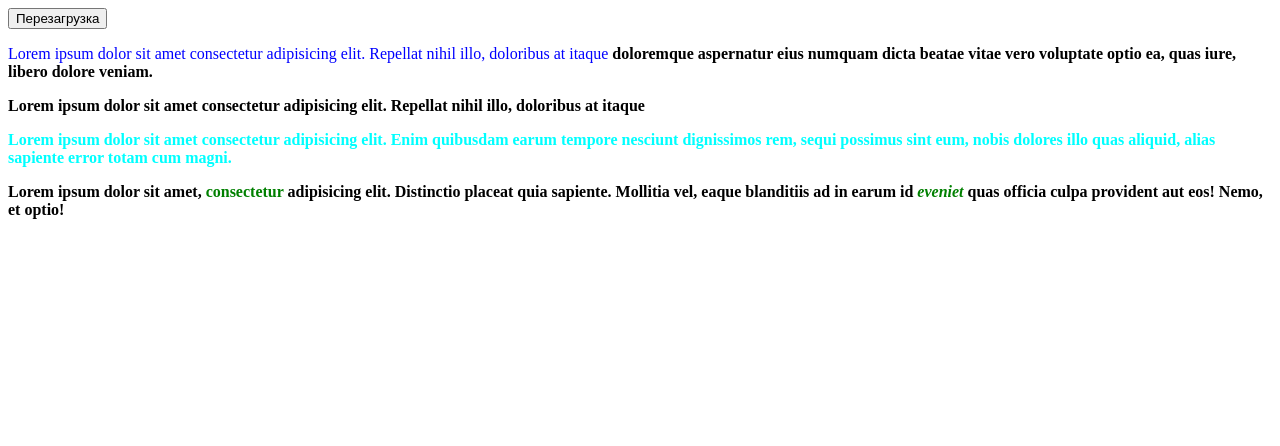
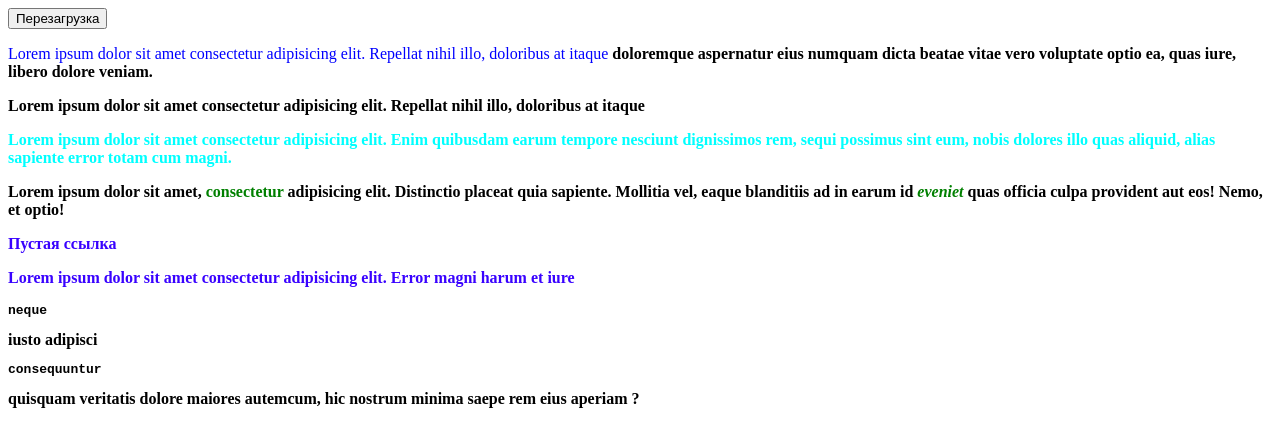
Before and after one commit to BeniaminYagdanov/HTML-CSS-Repository, a plain HTML site: page CSS/index.html in a window 1280 px wide. Drawn offline with Linux system fonts and the light colour scheme.

Commit message:
today 15.04

```diff
--- a/CSS/All CSS/chill.css
+++ b/CSS/All CSS/chill.css
@@ -11,4 +11,18 @@ div i {
 /*iv, .main, #tr, div b {
   color: #000;
 }*/
-  /*Урок #4 – Псевдоклассы и псевдоэлементы
+/*Урок #4 – Псевдоклассы и псевдоэлементы*/
+.cls {
+  color: #3902ff;
+  text-decoration: none;
+}
+/*Делаем так что при нажатии на ссылку она меняла цвет и подчёркивалась*/
+.cls:hover {
+  color: coral;
+  text-decoration: overline;
+  text-decoration-color: aqua;
+  cursor: pointer;
+}
+p pre {
+  color: #3902ff;
+}
--- a/CSS/index.html
+++ b/CSS/index.html
@@ -33,6 +33,13 @@
                       culpa provident aut eos! Nemo, et optio!</p>
             </div>
             <!-- Урок #4 – Псевдоклассы и псевдоэлементы -->
+            <a href="#" class="cls">Пустая ссылка</a>
+
+            <p class="cls">Lorem ipsum dolor sit amet consectetur adipisicing elit.
+                 Error magni harum et iure <pre>neque</pre> iusto adipisci <pre>consequuntur</pre> quisquam
+                veritatis dolore maiores autemcum, hic nostrum minima saepe
+                 rem eius aperiam ?</p>
+
 
 </body>
 </html>
```
